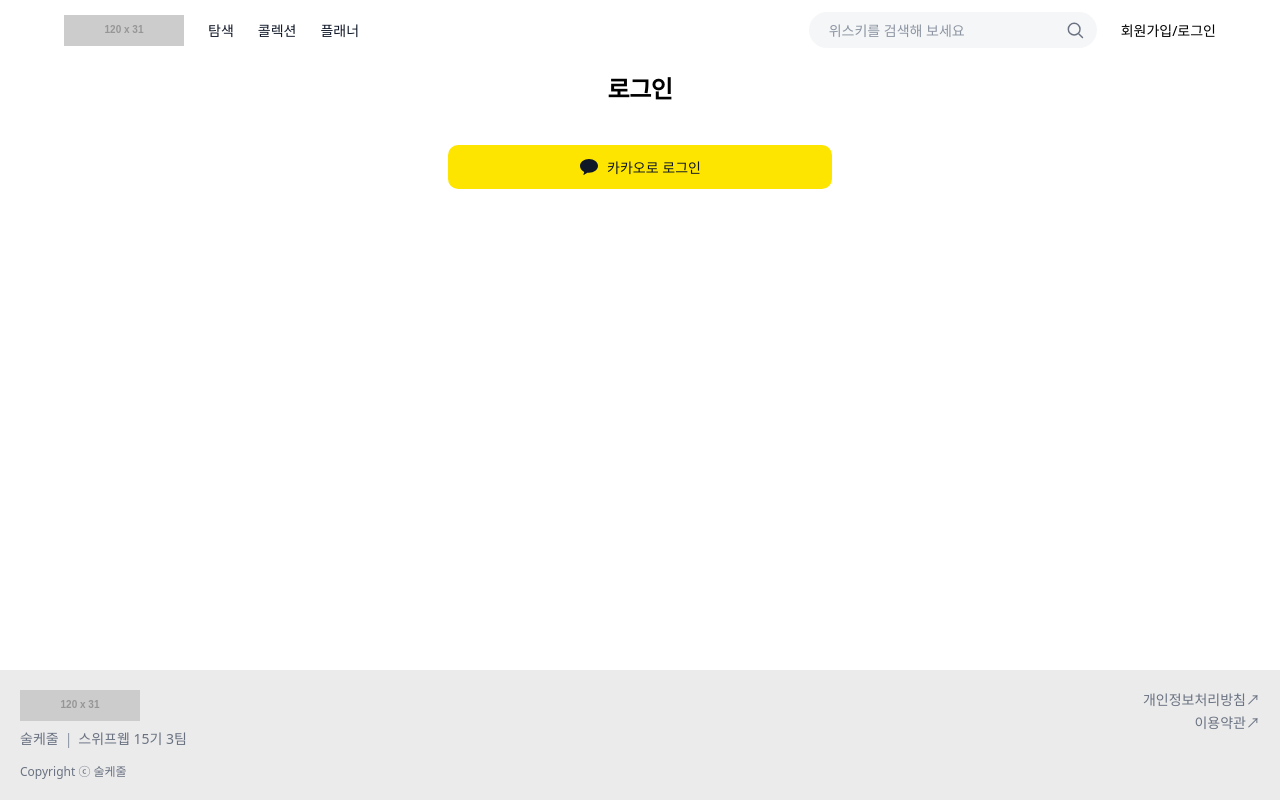
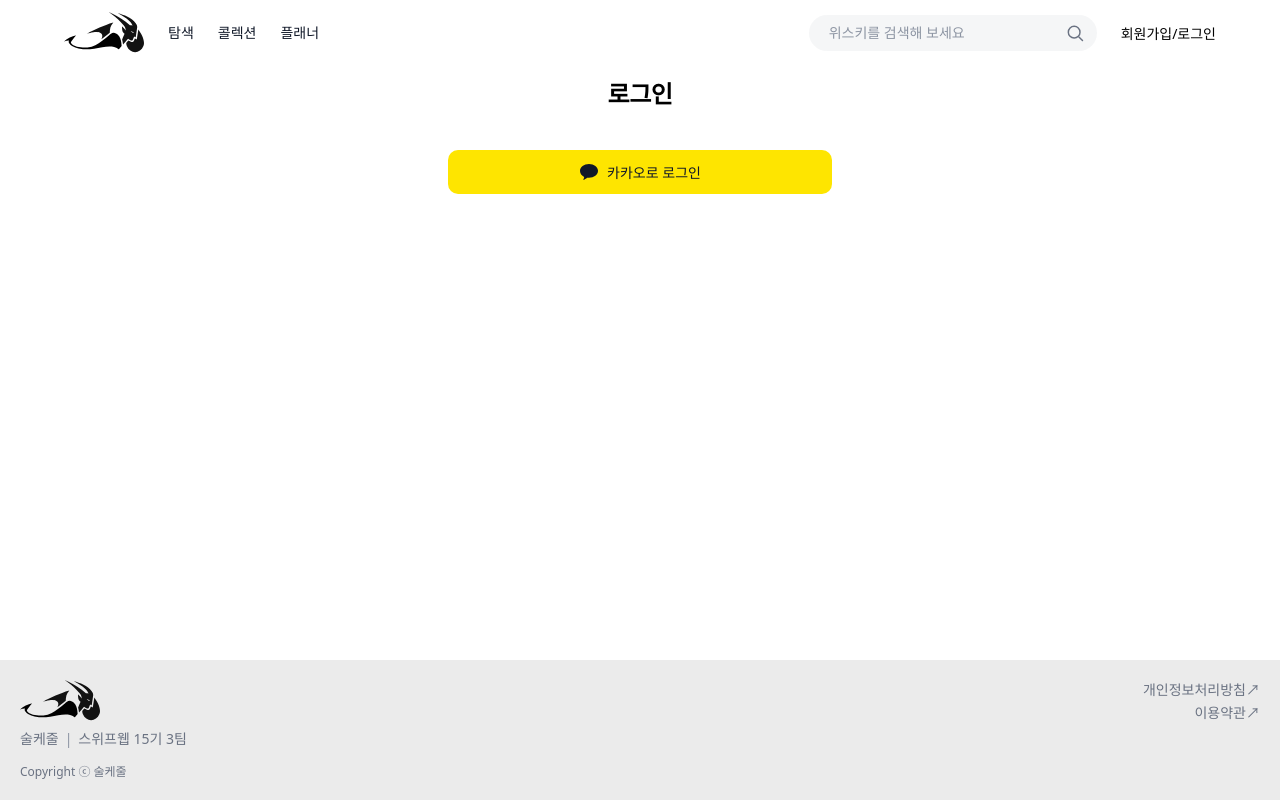
Before and after one commit to swyp-web15-3team/front, a Next.js app: page /login in a window 1280 px wide. Built offline with nearby package versions, Linux system fonts and the light colour scheme; no server answers; a web font is replaced by a local one.

Commit message:
✨ update: 로고/디폴트 이미지 작업 (#59)

```diff
--- a/app/(main)/detail/[id]/page.tsx
+++ b/app/(main)/detail/[id]/page.tsx
@@ -2,6 +2,7 @@ import { cache } from 'react';
 import { isAxiosError } from 'axios';
 import type { Metadata } from 'next';
 import Image from 'next/image';
+import { DEFAULT_WHISKY_IMAGE } from '@/constants/images';
 import { notFound } from 'next/navigation';
 
 import { CommentSection } from '@/app/(main)/detail/_components/CommentSection';
@@ -104,20 +105,14 @@ export default async function DetailPage({
     <div className="flex flex-col gap-12 py-6 sm:gap-16 sm:py-10">
       <section className="grid gap-6 md:grid-cols-2 md:gap-8">
         <div className="border-border bg-canvas relative aspect-square w-full overflow-hidden rounded-lg border">
-          {whisky.imageUrl ? (
           <Image
-              src={whisky.imageUrl}
+            src={whisky.imageUrl || DEFAULT_WHISKY_IMAGE}
             alt={whisky.name}
             fill
             sizes="(max-width: 768px) 100vw, 560px"
             priority
             className="object-contain"
           />
-          ) : (
-            <div className="bg-surface-sunken text-body-sm text-fg-subtle flex h-full items-center justify-center">
-              이미지 준비 중
-            </div>
-          )}
         </div>
 
         <div className="flex flex-col md:pt-12">
--- a/app/(main)/planner/_components/MovePlannerItemModal.tsx
+++ b/app/(main)/planner/_components/MovePlannerItemModal.tsx
@@ -2,6 +2,7 @@
 
 import { useState } from 'react';
 import Image from 'next/image';
+import { DEFAULT_WHISKY_IMAGE } from '@/constants/images';
 
 import { Button } from '@/components/ui/Button';
 import { Checkbox } from '@/components/ui/Checkbox';
@@ -177,16 +178,10 @@ function CandidateThumbnail({
   )?.imageUrl;
   const imageUrl = saleProductImage || data?.imageUrl;
 
-  if (!imageUrl || hasError) {
-    return (
-      <div className="border-border bg-surface-sunken size-20 shrink-0 rounded-xl border" />
-    );
-  }
-
   return (
     <div className="border-border bg-surface-sunken relative size-20 shrink-0 overflow-hidden rounded-xl border">
       <Image
-        src={imageUrl}
+        src={imageUrl && !hasError ? imageUrl : DEFAULT_WHISKY_IMAGE}
         alt={whiskyName}
         fill
         sizes="80px"
--- a/app/(main)/planner/_components/PlannerList.tsx
+++ b/app/(main)/planner/_components/PlannerList.tsx
@@ -2,6 +2,7 @@
 
 import { useEffect, useRef, useState } from 'react';
 import Image from 'next/image';
+import { DEFAULT_WHISKY_IMAGE } from '@/constants/images';
 
 import { Button } from '@/components/ui/Button';
 import { Checkbox } from '@/components/ui/Checkbox';
@@ -49,16 +50,10 @@ function RowThumbnail({
   )?.imageUrl;
   const imageUrl = saleProductImage || data?.imageUrl;
 
-  if (!imageUrl || hasError) {
-    return (
-      <div className="border-border bg-surface-sunken size-14 shrink-0 rounded-md border" />
-    );
-  }
-
   return (
     <div className="border-border bg-surface-sunken relative size-14 shrink-0 overflow-hidden rounded-md border">
       <Image
-        src={imageUrl}
+        src={imageUrl && !hasError ? imageUrl : DEFAULT_WHISKY_IMAGE}
         alt={whiskyName}
         fill
         sizes="56px"
--- a/components/common/SaveItemModal.tsx
+++ b/components/common/SaveItemModal.tsx
@@ -1,6 +1,7 @@
 'use client';
 
 import Image from 'next/image';
+import { DEFAULT_WHISKY_IMAGE } from '@/constants/images';
 import { useEffect, useMemo, useState } from 'react';
 
 import {
@@ -303,15 +304,13 @@ function CollectionThumbnail({
         className
       )}
     >
-      {imageUrl && (
       <Image
-          src={imageUrl}
+        src={imageUrl || DEFAULT_WHISKY_IMAGE}
         alt={alt}
         fill
         sizes="64px"
         className="object-contain"
       />
-      )}
     </div>
   );
 }
--- a/components/ui/Footer.tsx
+++ b/components/ui/Footer.tsx
@@ -8,12 +8,7 @@ export default function Footer() {
       <div className="flex w-full justify-between">
         <div className="flex flex-col gap-2">
           {/* Logo */}
-          <Image
-            src="https://placehold.co/120x31.png"
-            alt="Logo"
-            width={120}
-            height={31}
-          />
+          <Image src="/logo.svg" alt="술케줄" width={80} height={41} />
           <div className="flex gap-1.5">
             <span>{PROJECT_NAME}</span>
             <span className="text-fg-subtle">|</span>
--- a/components/ui/Header.tsx
+++ b/components/ui/Header.tsx
@@ -147,12 +147,7 @@ export default function Header() {
     >
       <div className="mx-auto flex max-w-300 items-center gap-4 px-4 py-3 sm:px-6 md:gap-6">
         <Link href="/" className="shrink-0">
-          <Image
-            src="https://placehold.co/120x31.png"
-            alt="Logo"
-            width={120}
-            height={31}
-          />
+          <Image src="/logo.svg" alt="술케줄" width={80} height={41} />
         </Link>
         <nav className="text-body-sm hidden shrink-0 items-center gap-4 whitespace-nowrap sm:flex md:gap-6">
           {NAV_ITEMS.map(({ href, label, isActive }) => (
--- a/components/ui/HorizontalCard.tsx
+++ b/components/ui/HorizontalCard.tsx
@@ -2,6 +2,7 @@
 
 import { useState } from 'react';
 import Image from 'next/image';
+import { DEFAULT_WHISKY_IMAGE } from '@/constants/images';
 import { cn, formatAmount } from '@/lib/utils';
 import { Product } from '@/types/product';
 
@@ -49,9 +50,8 @@ export function HorizontalCard({
           isCompact ? 'w-24' : 'w-32'
         )}
       >
-        {imageUrl && !hasError ? (
         <Image
-            src={imageUrl}
+          src={imageUrl && !hasError ? imageUrl : DEFAULT_WHISKY_IMAGE}
           alt={`${name} ${originalName}` || ''}
           fill
           sizes={isCompact ? '96px' : '128px'}
@@ -59,22 +59,10 @@ export function HorizontalCard({
           className={cn(
             // compact(모달 목록)는 정사각 썸네일로 맞춰 자른다.
             // 기본형은 상품 전체가 보여야 해서 여백을 남긴다.
-              isCompact
-                ? 'rounded-xl object-cover'
-                : 'rounded-lg object-contain'
+            isCompact ? 'rounded-xl object-cover' : 'rounded-lg object-contain'
           )}
           onError={() => setHasError(true)}
         />
-        ) : (
-          <div
-            className={cn(
-              'bg-surface-sunken text-caption text-fg-subtle flex h-full w-full items-center justify-center text-center',
-              isCompact ? 'rounded-xl' : 'rounded-lg'
-            )}
-          >
-            이미지 로딩 실패
-          </div>
-        )}
       </div>
 
       {isCompact ? (
--- a/components/ui/VerticalCard.tsx
+++ b/components/ui/VerticalCard.tsx
@@ -7,6 +7,7 @@ import { useRouter } from 'next/navigation';
 import { useSaveItemModal } from '@/components/common/SaveItemModal';
 import { useSavedWhiskyIds } from '@/hooks/queries/use-collection';
 import { rememberCurrentPath } from '@/lib/login-return';
+import { DEFAULT_WHISKY_IMAGE } from '@/constants/images';
 import { cn, formatAmount } from '@/lib/utils';
 import { useAuthStore } from '@/store/use-auth-store';
 import { Product } from '@/types/product';
@@ -60,9 +61,8 @@ export function VerticalCard({
       )}
     >
       <div className="relative aspect-square w-full">
-        {imageUrl && !hasError ? (
         <Image
-            src={imageUrl}
+          src={imageUrl && !hasError ? imageUrl : DEFAULT_WHISKY_IMAGE}
           alt={originalName ? `${name} ${originalName}` : name}
           fill
           sizes="(max-width: 768px) 50vw, 240px"
@@ -70,12 +70,6 @@ export function VerticalCard({
           className="object-contain"
           onError={() => setHasError(true)}
         />
-        ) : (
-          <div className="bg-surface-sunken text-body-sm text-fg-subtle flex h-full w-full items-center justify-center text-center">
-            {/* TODO: 이미지 로딩 실패 시 표시할 내용 추가 */}
-            이미지 로딩 실패
-          </div>
-        )}
         {discountRate !== 0 && (
           <span className="text-primary bg-canvas text-price-discount absolute bottom-0 left-0 rounded-tr-lg px-3 py-1.5">
             {discountRate}%
--- /dev/null
+++ b/constants/images.ts
@@ -0,0 +1 @@
+export const DEFAULT_WHISKY_IMAGE = '/images/whisky-default.png';
```
Also changed, not shown: public/images/whisky-default.png (added), public/logo.svg (added). Lines whose indentation alone changed are shown as unchanged.
